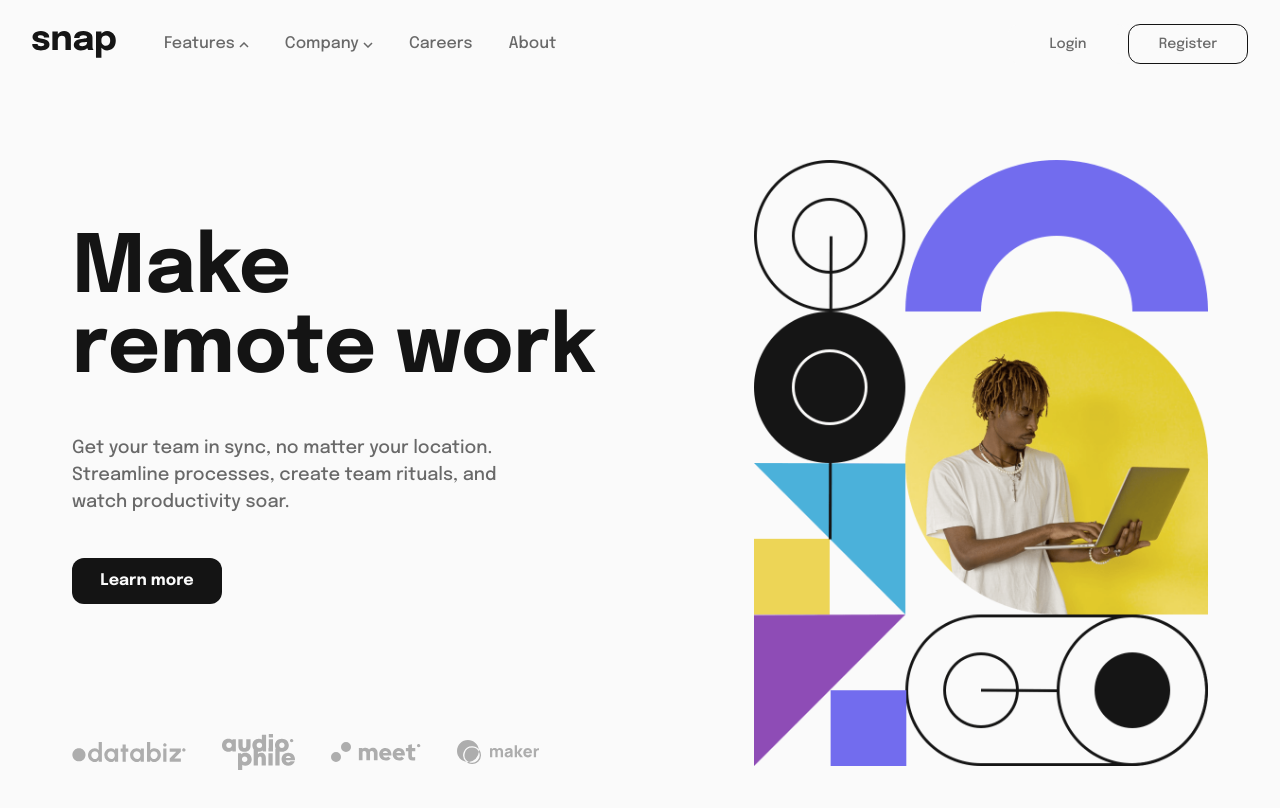
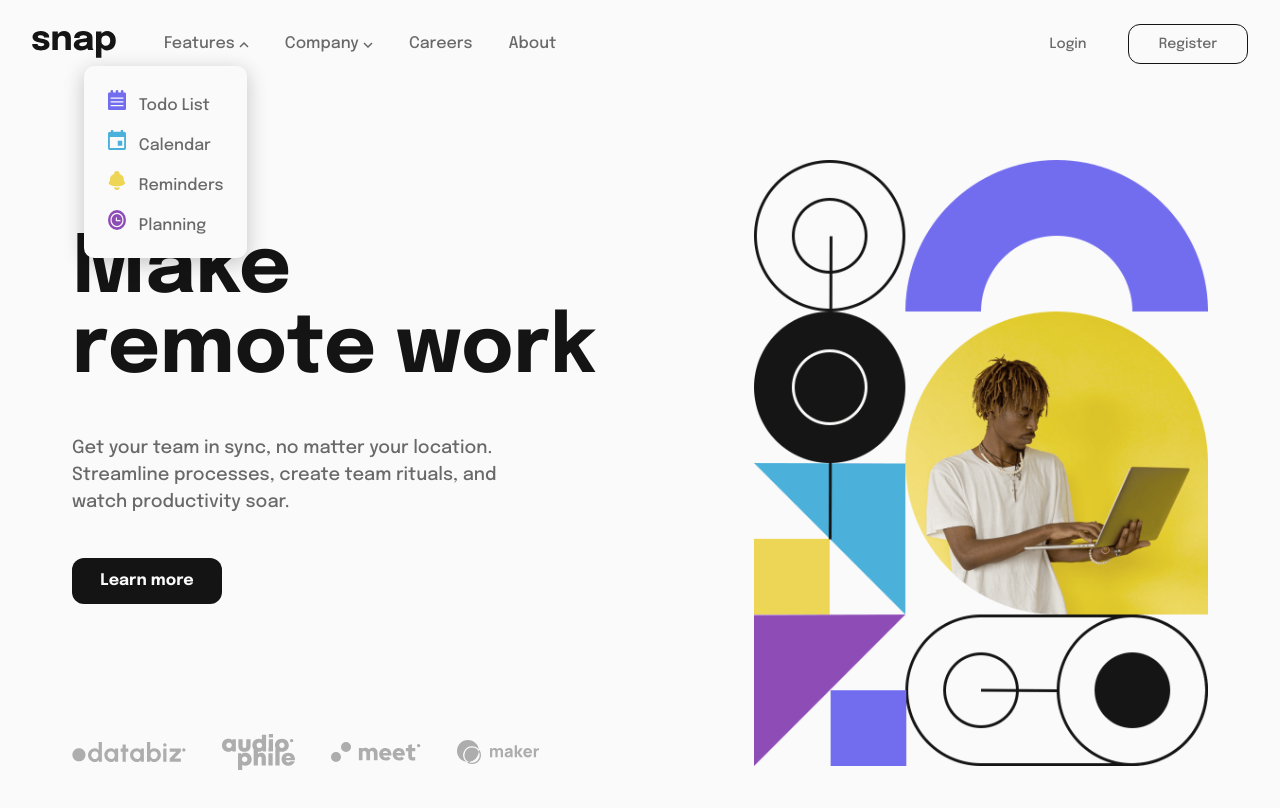
Before and after one commit to nsofianos/snap-intro-section, a website: page public/index.html in a window 1280 px wide. Both pictures are taken after a click on the link "Features". Drawn offline with Linux system fonts and the light colour scheme.

Commit message:
create dropdown menus for desktop version

```diff
--- a/public/index.html
+++ b/public/index.html
@@ -36,36 +36,37 @@
       <div class="nav-container">
         <img class="snap-logo" src="./images/logo.svg" />
         <nav class="menu">
+
           <!-- Features Menu -->
           <a href="#" class="menu-item submenu-toggle"
           >Features
             <img class="menu-arrow" src="./images/icon-arrow-down.svg" />
           </a>
-          <!-- <div class="sub-menu features">
-            <a href="#" class="menu-item">
+          <div class="sub-menu card">
+            <a href="#" class="submenu-item">
               <img class="submenu-icon" src="./images/icon-todo.svg">Todo List</img>
             </a>
-            <a href="#" class="menu-item">
+            <a href="#" class="submenu-item">
               <img class="submenu-icon" src="./images/icon-calendar.svg">Calendar</img>
             </a>
-            <a href="#" class="menu-item">
+            <a href="#" class="submenu-item">
               <img class="submenu-icon" src="./images/icon-reminders.svg">Reminders</img>
             </a>
-            <a href="#" class="menu-item">
+            <a href="#" class="submenu-item">
               <img class="submenu-icon" src="./images/icon-planning.svg">Planning</img>
             </a>
-          </div> -->
+          </div>
 
           <!-- Company Menu -->
           <a href="#" class="menu-item submenu-toggle"
           >Company
           <img class="menu-arrow" src="./images/icon-arrow-down.svg" />
         </a>
-        <!-- <div class="sub-menu company">
+        <div class="sub-menu card" id="company">
           <a href="#" class="menu-item">History</a>
-            <a href="#" class="menu-item">Our Team</a>
-            <a href="#" class="menu-item">Blog</a>
-          </div> -->
+          <a href="#" class="menu-item">Our Team</a>
+          <a href="#" class="menu-item">Blog</a>
+        </div>
 
           <a href="#" class="menu-item">Careers</a>
           <a href="#" class="menu-item">About</a>
--- /dev/null
+++ b/public/styles/components/_card.scss
@@ -0,0 +1,6 @@
+.card {
+  background-color: $neutralClrWhite;
+  border-radius: 10px;
+  box-shadow: 0px 5px 20px 1px rgb(0 0 0 / 20%);
+  padding: 1.5em;
+}
--- a/public/styles/index.scss
+++ b/public/styles/index.scss
@@ -9,4 +9,6 @@
 @import "./layout/sidebar";
 @import "./layout/hero";
 @import "./layout/overlay";
+
+@import "./components/card";
 @import "./components/buttons";
--- a/public/styles/layout/_header.scss
+++ b/public/styles/layout/_header.scss
@@ -7,6 +7,34 @@ header {
 
   .menu {
     @include screenOnly(desktop);
+    position: relative;
+
+    .sub-menu.active {
+      opacity: 1;
+      pointer-events: all;
+    }
+    #company {
+      left: 120px;
+    }
+
+    .sub-menu {
+      display: flex;
+      flex-direction: column;
+      align-items: flex-start;
+      position: absolute;
+      top: 30px;
+      left: -80px;
+      gap: 1em;
+      pointer-events: none;
+      opacity: 0;
+      transition: all 0.3s ease-in-out;
+
+      .submenu-icon {
+        margin-right: 0.8em;
+        height: 20px;
+        width: 18px;
+      }
+    }
   }
 
   .nav-container {
```
Also changed, not shown: public/styles/index.css, 1 other file.
